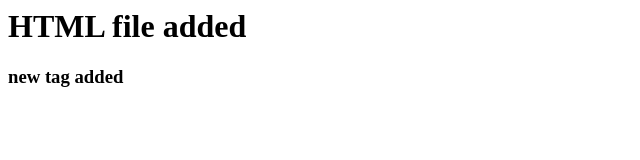
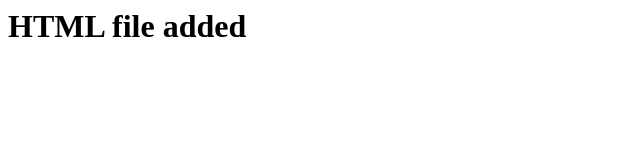
Before and after one commit to suryaphani1729/samplegit, a plain HTML site: page index.html in a window 1280 px wide. Shown: the whole page, without its empty margins (0-640 px from the left). Drawn offline with Linux system fonts and the light colour scheme.

Commit message:
commit 5

```diff
--- a/index.html
+++ b/index.html
@@ -4,6 +4,5 @@
     </head>
     <body>
         <h1>HTML file added</h1>
-        <h3>new tag added</h3>
     </body>
 </html>
```
Also changed, not shown: Read.txt.
